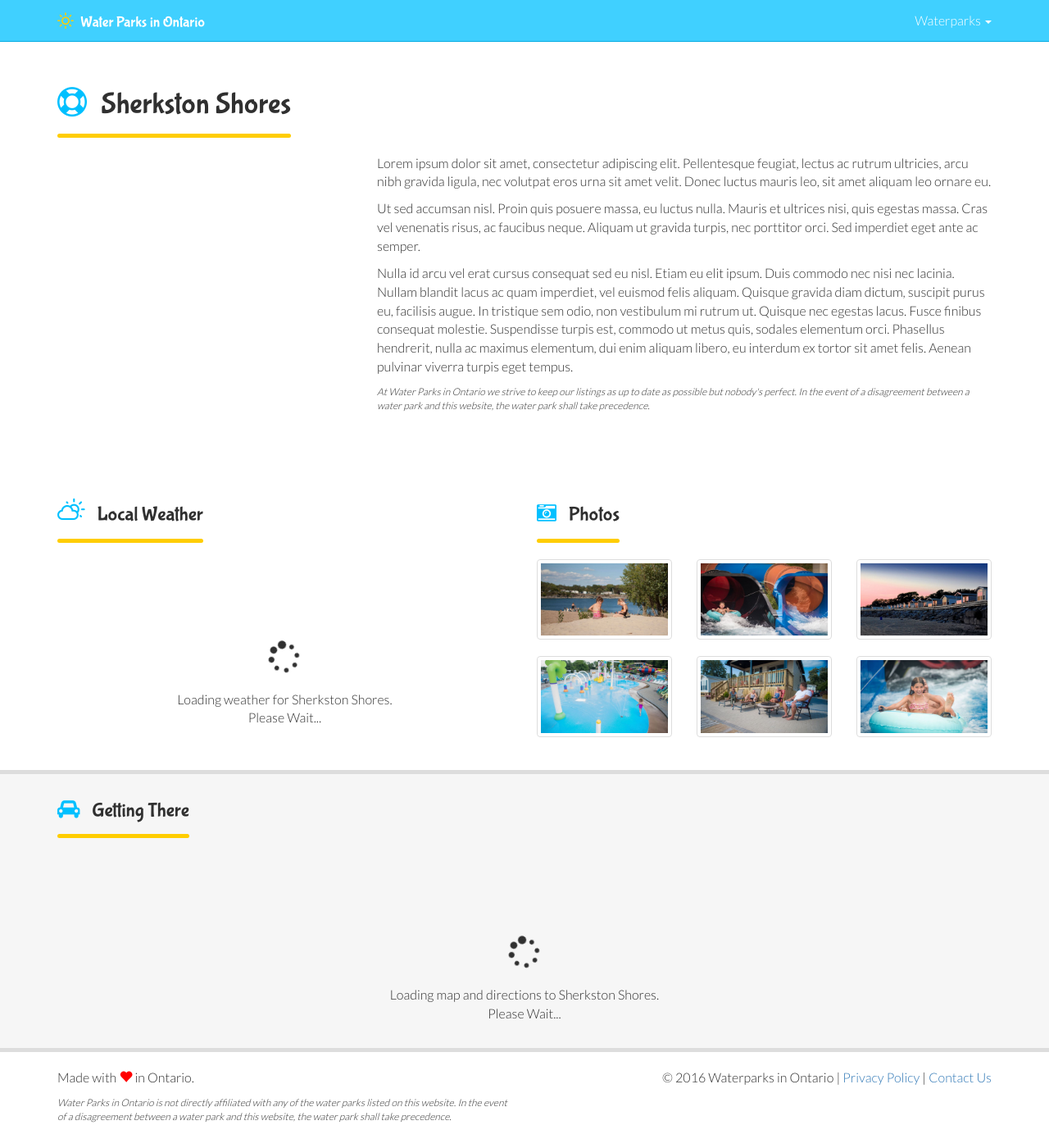
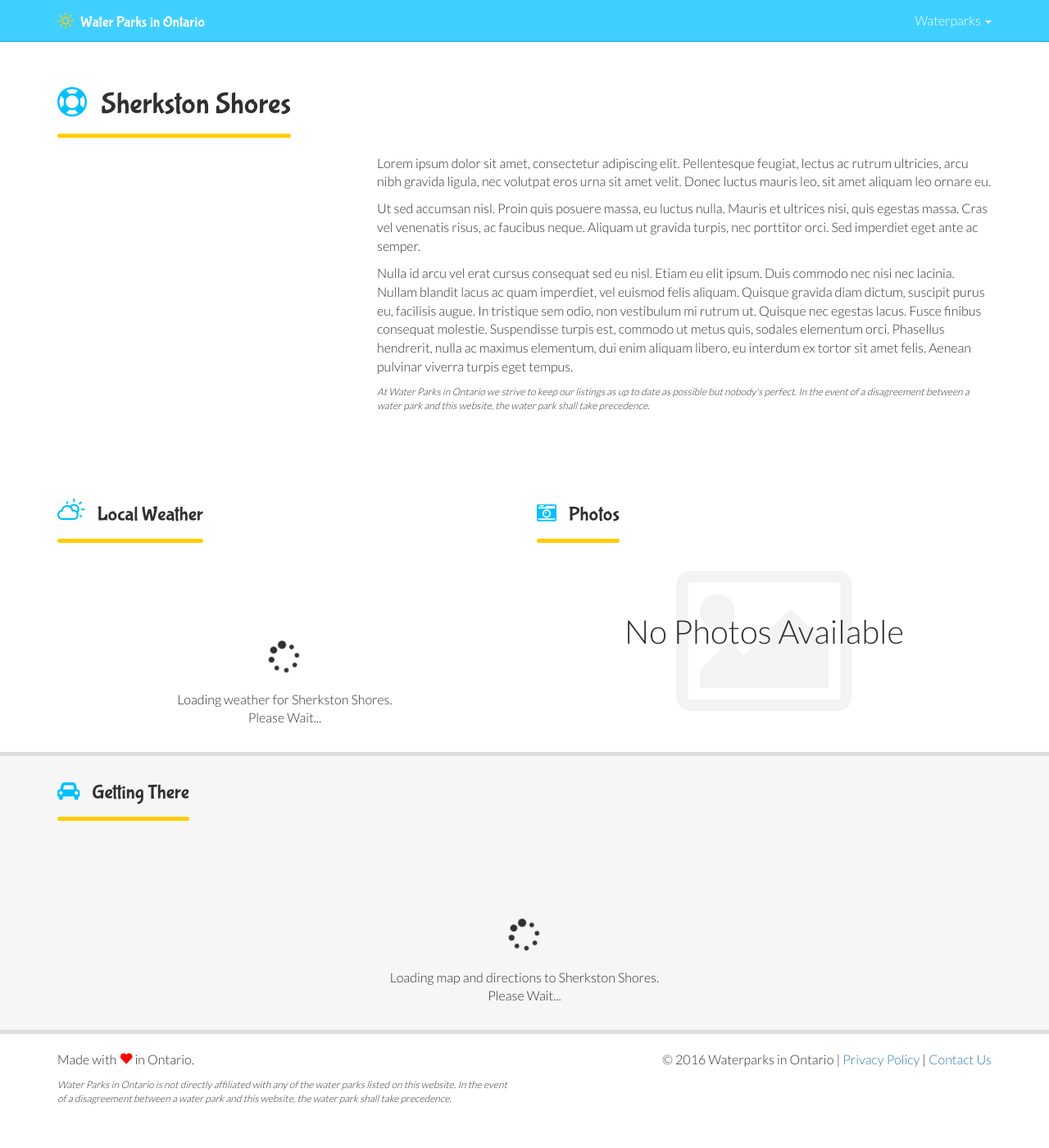
Before and after one commit to adampetrie/waterparks-ohio, a Jekyll site: the page built from _waterparks/sherkston-shores.md, in a window 1280 px wide and 1400 px high, scrolled down 44 px. Shown: the whole window at 82% size. Built offline with Jekyll 4.4.1, drawn with Linux system fonts in a browser that asks for light colours; nearby versions of some CDN libraries; after the commit the page ends 1422 px from its top, so only the background shows below that.

Commit message:
Dynamically set photo location, show placeholder when no photos are available.

```diff
--- a/_includes/photos.html
+++ b/_includes/photos.html
@@ -5,11 +5,20 @@
 </h3>
 
 <div class="row">
+{% if include.path %}
   {% for image in site.static_files %}
-  {% if image.path contains 'images/sherkston-shores' %}
+    {% if image.path contains {{include.path}} %}
       <a class="col-xs-12 col-sm-4 col-md-4 thumb" data-lightbox="gallery" href="{{ image.path }}">
         <img class="img-responsive img-thumbnail" src="{{ site.baseurl }}{{ image.path }}" alt="image"/>
       </a>
     {% endif %}
   {% endfor %}
+{% else %}
+  <div class="no-photos text-center">
+    <div>
+      <p>No Photos Available</p>
     </div>
+    <i class="fa fa-picture-o" aria-hidden="true"></i>
+  </div>
+{% endif %}
+</div>
--- a/_layouts/waterpark.html
+++ b/_layouts/waterpark.html
@@ -33,7 +33,7 @@
           {% include weather.html %}
         </div>
         <div class="col-md-6 photos">
-          {% include photos.html %}
+          {% include photos.html path=page.image_path %}
         </div>
       </div>
     </div>
--- /dev/null
+++ b/css/modules/photos.scss
@@ -0,0 +1,19 @@
+.photos .thumb {
+  margin-bottom: 20px;
+}
+
+.no-photos {
+  position: relative;
+
+  > div {
+    font-size: 40px;
+    position: absolute;
+    top: 30%;
+    width: 100%;
+  }
+
+  i {
+    color: #F3F3F3;
+    font-size: 200px;
+  }
+}
--- a/css/style.scss
+++ b/css/style.scss
@@ -7,6 +7,7 @@ $theme-yellow: #FFCD00;
 
 @import 'modules/weather';
 @import 'modules/map';
+@import 'modules/photos';
 
 body {
   background-color: white;
@@ -173,10 +174,6 @@ h6 {
   margin-bottom: 20px;
 }
 
-.photos .thumb {
-  margin-bottom: 20px;
-}
-
 .maintenance {
   text-align: center;
 
```
Lines whose indentation alone changed are shown as unchanged.
